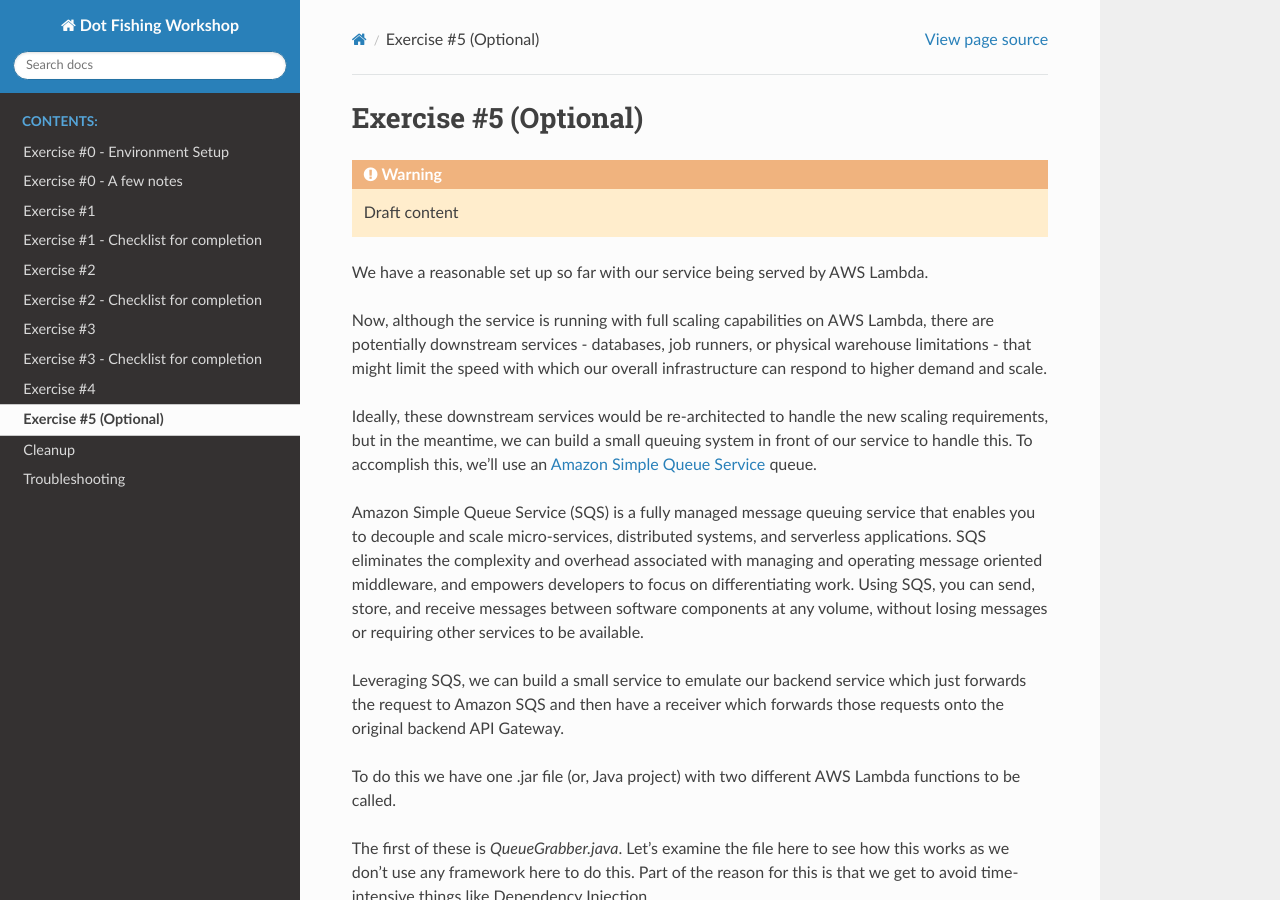
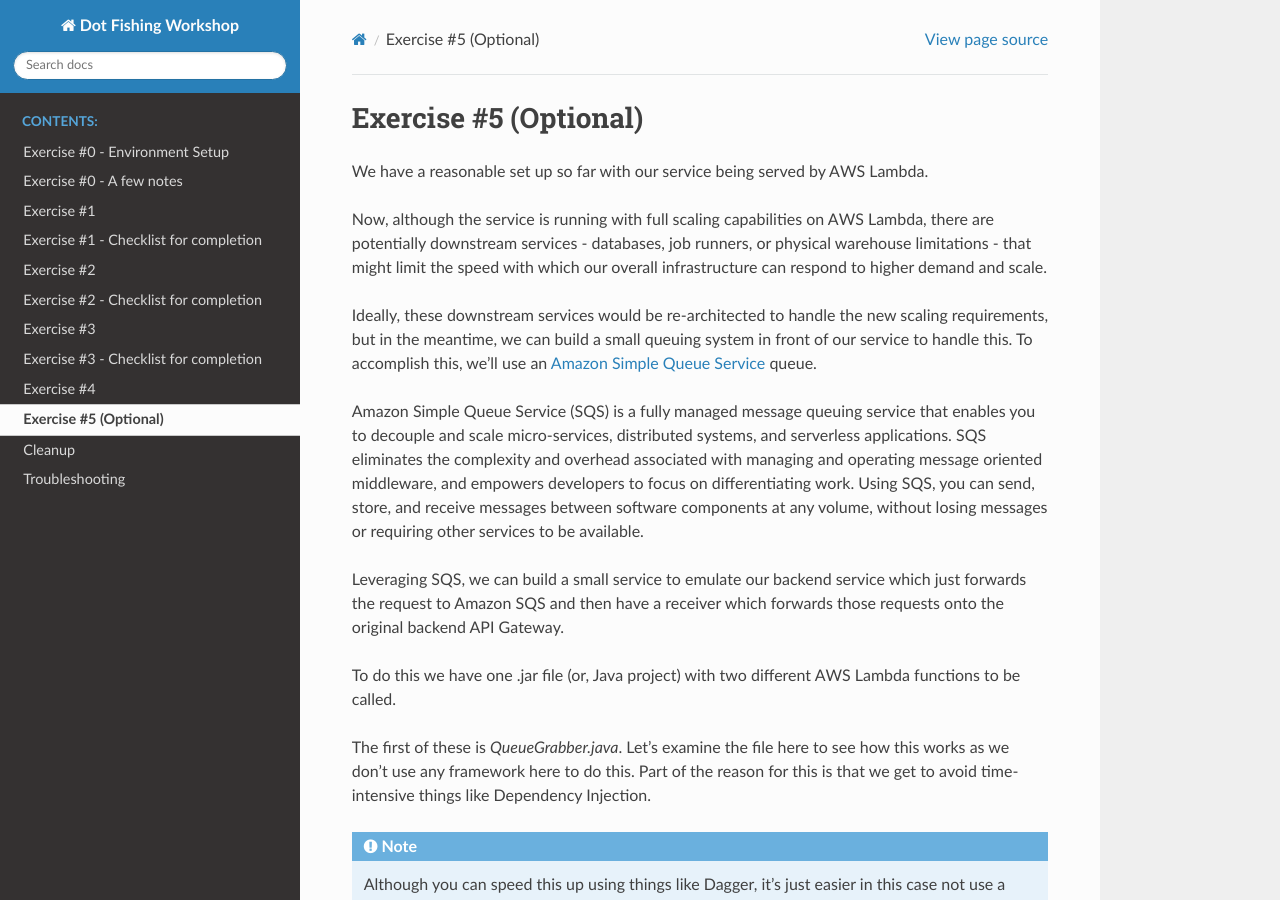
Before and after one commit to amazon-archives/serverless-retail-workshop, a Sphinx documentation site: the page built from docs/exercise_5.rst, in a window 1280 px wide and 900 px high. Built offline with Sphinx 7.4.7 and the Read the Docs theme 2.0.0, drawn with Linux system fonts in a browser that asks for light colours.

Commit message:
Make Exercise 5 'final'

```diff
--- a/docs/exercise_5.rst
+++ b/docs/exercise_5.rst
@@ -1,7 +1,5 @@
 Exercise #5 (Optional)
 ======================
-
-.. warning:: Draft content
 
 We have a reasonable set up so far with our service being served by AWS Lambda.
 
```
